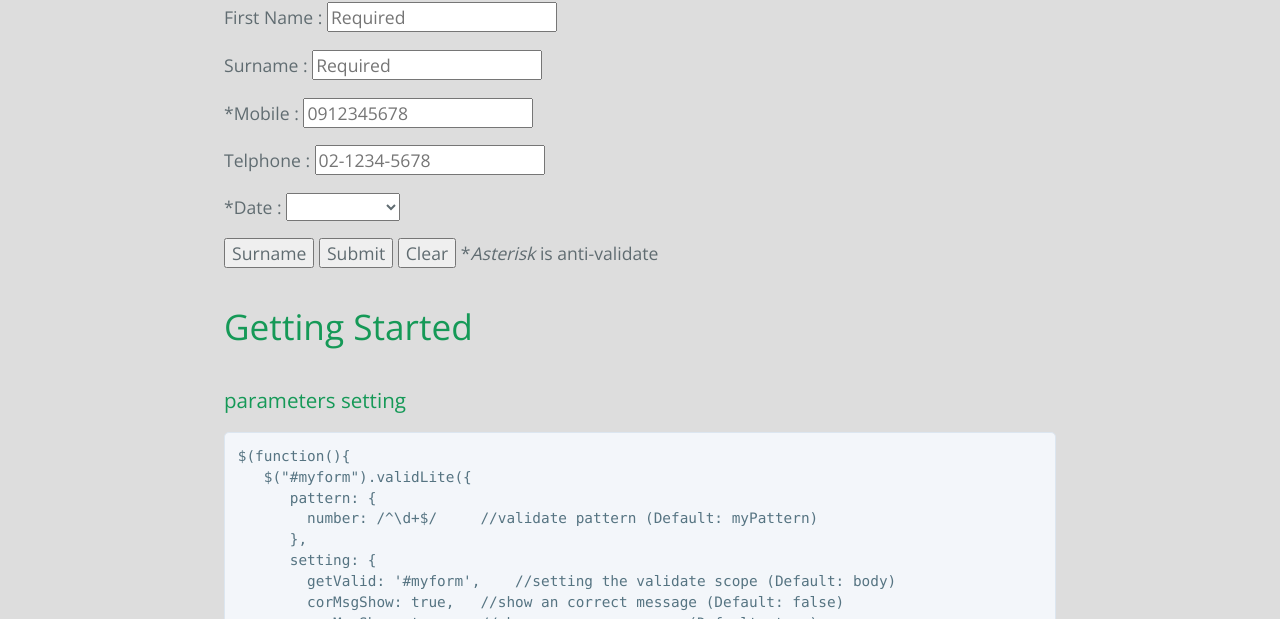
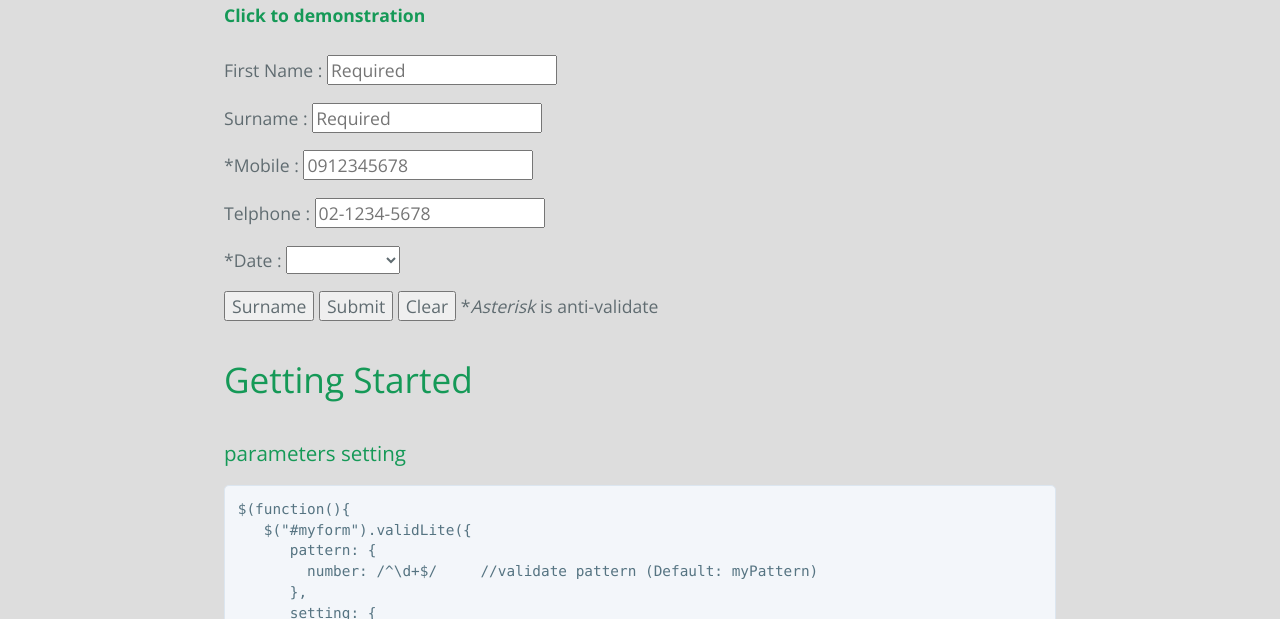
Before and after one commit to xenophon566/html5.validLite, a plain HTML site: page index.html in a window 1280 px wide. Shown: the part 481-1100 px from the top of the page. Drawn offline with nearby package versions, Linux system fonts and the light colour scheme.

Commit message:
demo link 2
update demo link 2

```diff
--- a/index.html
+++ b/index.html
@@ -54,6 +54,9 @@
     <section class="main-content">
 
     <h1><a id="demo" class="anchor" href="#demo" aria-hidden="true"><span class="octicon octicon-link"></span></a>Demo</h1>
+
+    <a href="http://xenophon566.github.io/demo/html5.validLite/" style="color:rgb(21, 153, 87); text-decoration:none;"><b>Click to demonstration</b></a>
+    <br><br>
 
     <div id="myform">
         <p> First Name :	<!--show message element-->
```
